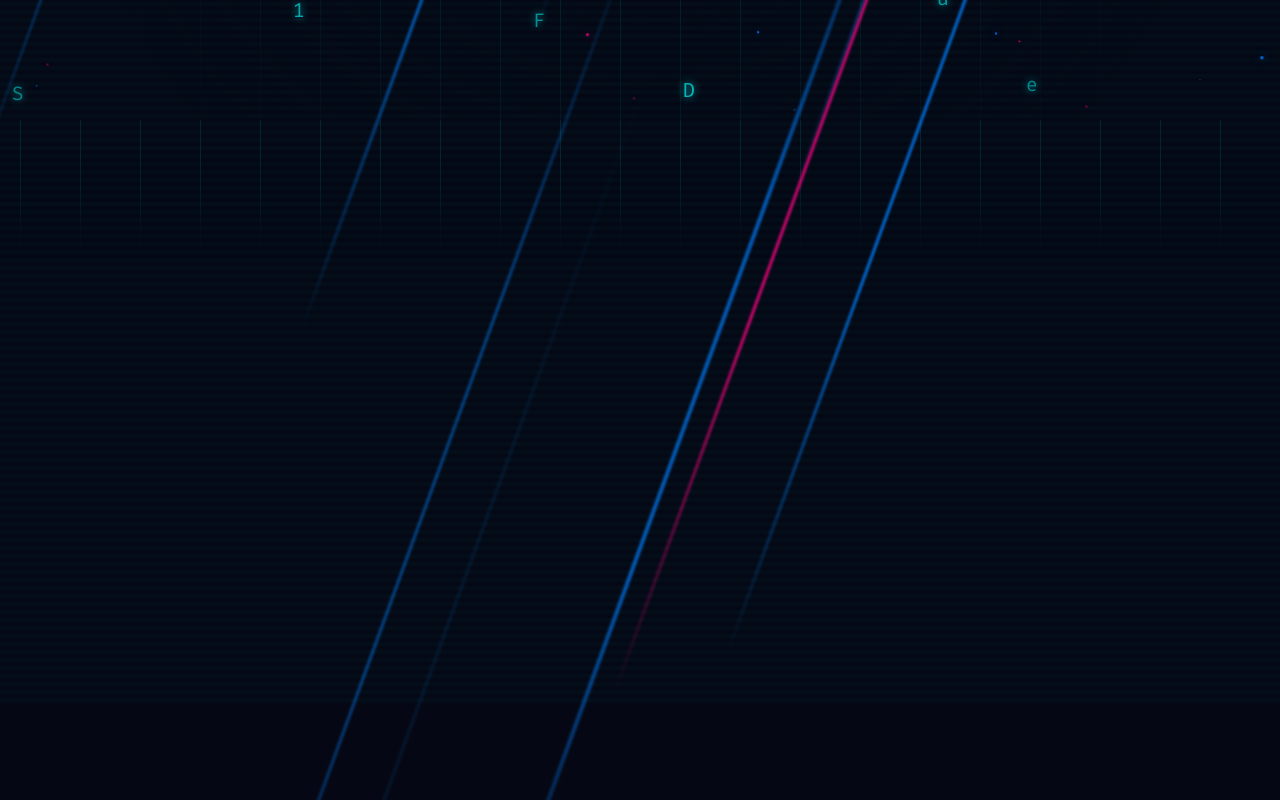
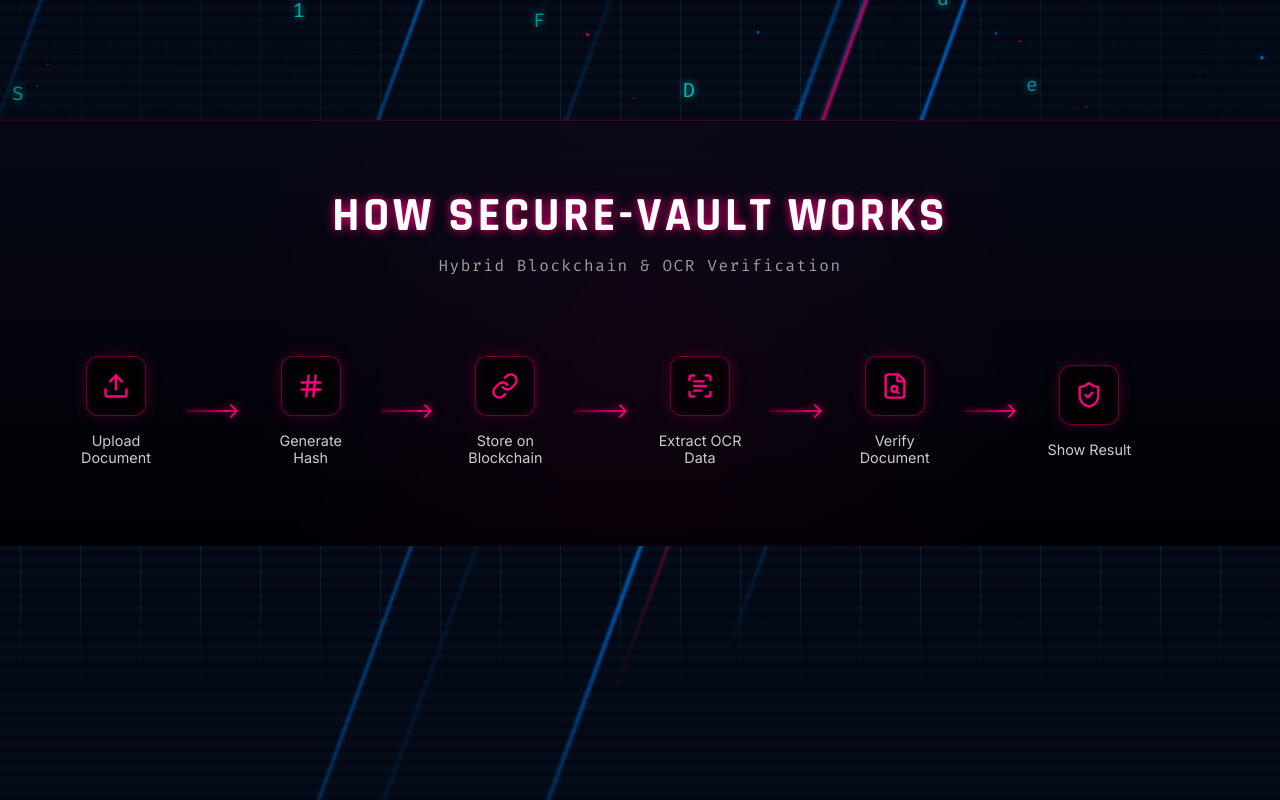
Before and after one commit to KrishJain4234/SECURE-VAULT, a React (Vite) app: page / in a window 1280 px wide. Shown: the part 680-1480 px from the top of the page. Built offline with nearby package versions, Linux system fonts and the light colour scheme.

Commit message:
feat: Add interactive How It Works horizontal stepper section

```diff
--- a/package.json
+++ b/package.json
@@ -10,6 +10,7 @@
     "preview": "vite preview"
   },
   "dependencies": {
+    "lucide-react": "^1.7.0",
     "react": "^19.2.4",
     "react-dom": "^19.2.4"
   },
--- a/src/App.jsx
+++ b/src/App.jsx
@@ -1,5 +1,6 @@
 import { useEffect, useState } from 'react'
 import './index.css'
+import HowItWorks from './HowItWorks'
 
 const CHARS = ['V', 'M', 'S', 'W', 'O', 'T', 'F', 'D', 'I', 'u', 'e', 'X', '1', '0', '>', '<', '//', '#', '@']
 
@@ -95,9 +96,9 @@ function App() {
         <h1 className="hero-title" data-text="SECURE-VAULT">SECURE-VAULT</h1>
 
         <div className="hero-tag">
-          <span>BREACH THE FIREWALL</span>
+          <span>Tamper-Proof Documents</span>
           <span className="bullet">•</span>
-          <span>SECURE THE FUTURE</span>
+          <span>Powered by Blockchain</span>
         </div>
 
         <div className="slider-container">
@@ -113,6 +114,8 @@ function App() {
           <span>[ ENCRYPTION: MAXIMUM ]</span>
         </div>
       </div>
+
+      <HowItWorks />
     </>
   )
 }
--- /dev/null
+++ b/src/HowItWorks.jsx
@@ -0,0 +1,48 @@
+import { Upload, Hash, Link as LinkIcon, ScanText, ShieldCheck, FileSearch, ArrowRight } from 'lucide-react';
+import './index.css';
+
+const STEPS = [
+  { id: 1, title: 'Upload Document', icon: Upload },
+  { id: 2, title: 'Generate Hash', icon: Hash },
+  { id: 3, title: 'Store on Blockchain', icon: LinkIcon },
+  { id: 4, title: 'Extract OCR Data', icon: ScanText },
+  { id: 5, title: 'Verify Document', icon: FileSearch },
+  { id: 6, title: 'Show Result', icon: ShieldCheck },
+];
+
+export default function HowItWorks() {
+  return (
+    <div className="how-it-works-section">
+      <div className="hiw-bg"></div>
+
+      <div className="hiw-content">
+        <h2 className="hiw-title">HOW SECURE-VAULT WORKS</h2>
+        <div className="hiw-subtitle">Hybrid Blockchain & OCR Verification</div>
+
+        <div className="stepper-container">
+          {STEPS.map((step, index) => {
+            const Icon = step.icon;
+            return (
+              <div key={step.id} className="step-wrapper">
+                <div className="step-box">
+                  <div className="step-icon-wrapper">
+                    <Icon className="step-icon" size={28} />
+                  </div>
+                  <div className="step-text">{step.title}</div>
+                </div>
+
+                {/* Connector Arrow */}
+                {index < STEPS.length - 1 && (
+                  <div className="step-connector">
+                    <div className="connector-line"></div>
+                    <ArrowRight className="connector-arrow" size={20} />
+                  </div>
+                )}
+              </div>
+            );
+          })}
+        </div>
+      </div>
+    </div>
+  );
+}
--- a/src/index.css
+++ b/src/index.css
@@ -16,12 +16,12 @@ body {
   background-color: var(--bg-color);
   color: white;
   font-family: var(--font-tagline);
-  overflow: hidden;
-  height: 100vh;
+  overflow-x: hidden;
+  overflow-y: auto;
+  min-height: 100vh;
   margin: 0;
   display: flex;
-  justify-content: center;
-  align-items: center;
+  flex-direction: column;
   perspective: 1000px;
 }
 
@@ -84,7 +84,7 @@ body {
 
 .container {
   position: relative;
-  width: 100%; height: 100%;
+  width: 100%; min-height: 100vh;
   z-index: 5;
   display: flex;
   flex-direction: column;
@@ -303,3 +303,144 @@ body {
   50% { text-shadow: 0 0 20px var(--neon-blue), 0 0 40px var(--neon-blue), 0 0 80px var(--neon-blue); }
   100% { text-shadow: 0 0 15px var(--neon-blue), 0 0 30px var(--neon-blue), 0 0 60px var(--neon-blue); }
 }
+
+/* How It Works Section */
+.how-it-works-section {
+  position: relative;
+  width: 100vw;
+  min-height: 50vh;
+  padding: 4rem 2rem;
+  background: linear-gradient(180deg, var(--bg-color) 0%, #020005 100%);
+  display: flex;
+  flex-direction: column;
+  align-items: center;
+  justify-content: center;
+  z-index: 20;
+  border-top: 1px solid rgba(255, 0, 127, 0.2);
+}
+
+.hiw-bg {
+  position: absolute;
+  top: 0; left: 0; width: 100%; height: 100%;
+  background-image: radial-gradient(circle at 50% 50%, rgba(255, 0, 127, 0.05), transparent 60%);
+  pointer-events: none;
+}
+
+.hiw-content {
+  position: relative;
+  z-index: 2;
+  width: 100%;
+  max-width: 1200px;
+  text-align: center;
+}
+
+.hiw-title {
+  font-family: var(--font-title);
+  font-size: 3rem;
+  color: #fff;
+  letter-spacing: 0.2rem;
+  text-shadow: 0 0 10px var(--neon-pink);
+  margin-bottom: 0.5rem;
+  text-transform: uppercase;
+}
+
+.hiw-subtitle {
+  font-family: var(--font-mono);
+  color: rgba(255, 255, 255, 0.6);
+  font-size: 1rem;
+  margin-bottom: 4rem;
+  letter-spacing: 0.1rem;
+}
+
+.stepper-container {
+  display: flex;
+  align-items: center;
+  justify-content: space-between;
+  width: 100%;
+  flex-wrap: nowrap;
+  overflow-x: auto;
+  padding: 1rem;
+}
+
+.step-wrapper {
+  display: flex;
+  align-items: center;
+  flex: 1;
+}
+
+.step-box {
+  display: flex;
+  flex-direction: column;
+  align-items: center;
+  gap: 1rem;
+  position: relative;
+  min-width: 120px;
+}
+
+.step-icon-wrapper {
+  width: 60px;
+  height: 60px;
+  border-radius: 12px;
+  background: rgba(0, 0, 0, 0.6);
+  border: 1px solid rgba(255, 0, 127, 0.4);
+  display: flex;
+  align-items: center;
+  justify-content: center;
+  box-shadow: 0 0 15px rgba(255, 0, 127, 0.2), inset 0 0 10px rgba(255, 0, 127, 0.1);
+  color: var(--neon-pink);
+  transition: all 0.3s ease;
+}
+
+.step-icon-wrapper:hover {
+  transform: translateY(-5px);
+  box-shadow: 0 0 25px rgba(255, 0, 127, 0.5), inset 0 0 15px rgba(255, 0, 127, 0.3);
+  border-color: var(--neon-pink);
+  color: #fff;
+}
+
+.step-text {
+  font-family: var(--font-tagline);
+  font-size: 0.9rem;
+  color: #ccc;
+  font-weight: 500;
+  text-align: center;
+  max-width: 100px;
+}
+
+.step-connector {
+  flex: 1;
+  display: flex;
+  align-items: center;
+  padding: 0 10px;
+  position: relative;
+  min-width: 40px;
+}
+
+.connector-line {
+  height: 2px;
+  flex: 1;
+  background: linear-gradient(90deg, rgba(255, 0, 127, 0.2), rgba(255, 0, 127, 0.8));
+  position: relative;
+  box-shadow: 0 0 5px rgba(255, 0, 127, 0.5);
+}
+
+.connector-arrow {
+  color: var(--neon-pink);
+  margin-left: -5px;
+  filter: drop-shadow(0 0 5px rgba(255, 0, 127, 0.8));
+}
+
+@media (max-width: 900px) {
+  .stepper-container {
+    flex-direction: column;
+    gap: 2rem;
+  }
+  .step-wrapper {
+    flex-direction: column;
+    width: 100%;
+  }
+  .step-connector {
+    transform: rotate(90deg);
+    margin: 1.5rem 0;
+  }
+}
```
Also changed, not shown: 1 other file (tests, documents, lock files or other folders).
